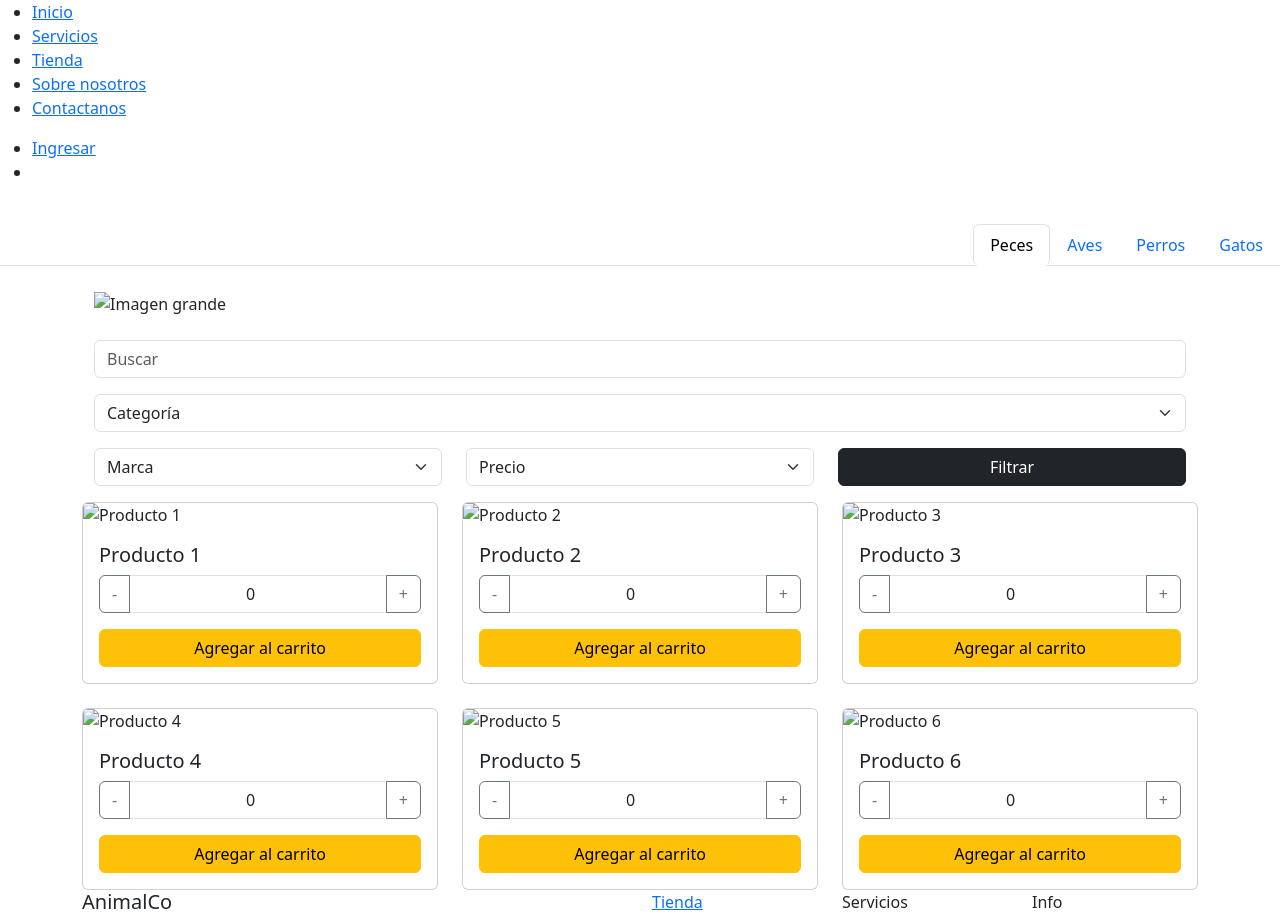
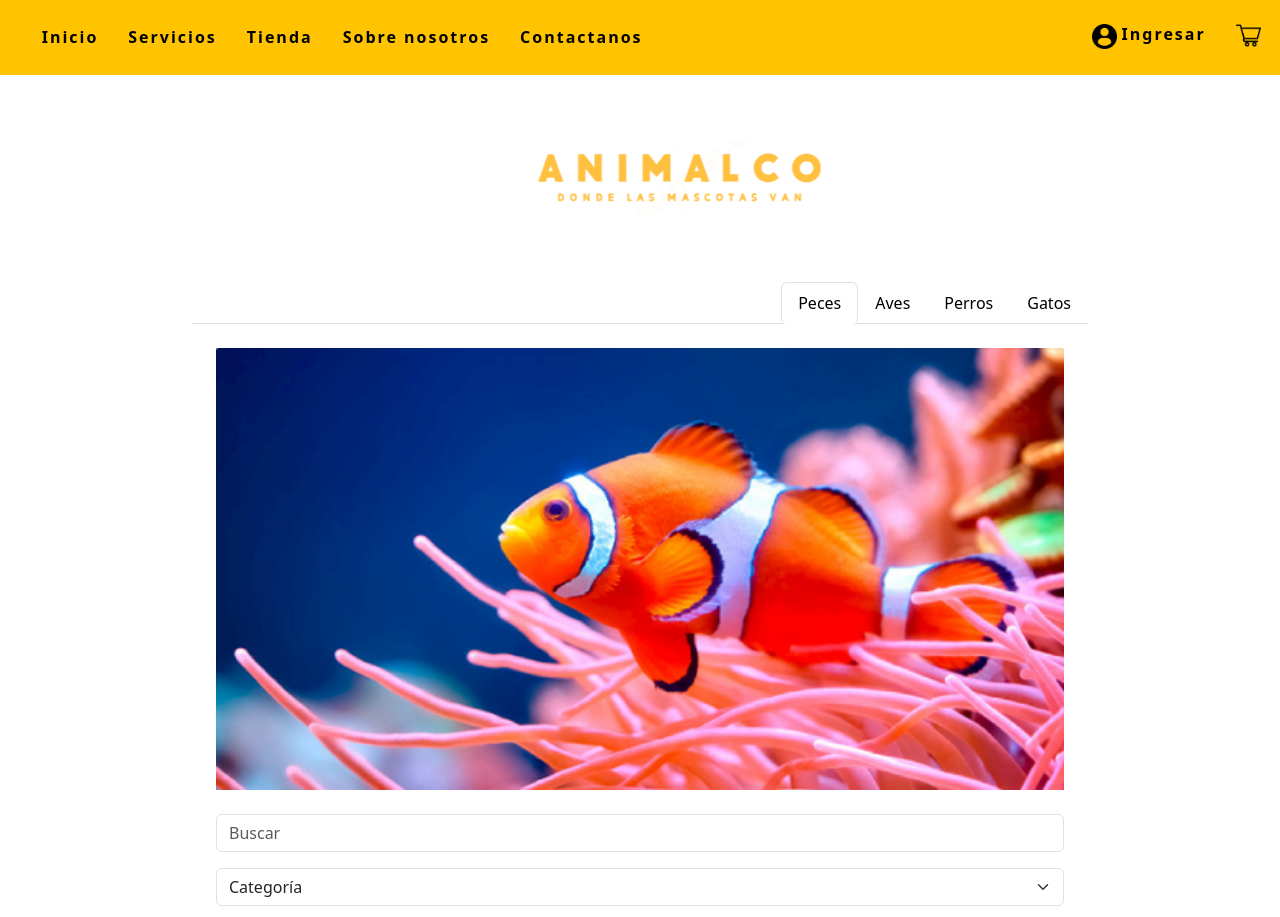
Before and after one commit to LauraR1328/ProyectoPoliFront, a plain HTML site: page public/tienda.html in a window 1280 px wide. Shown: the top 917 px of the page. Drawn offline with nearby package versions, Linux system fonts and the light colour scheme; the site is published under a folder, as on GitHub Pages, so addresses that start at the root find nothing.

Commit message:
conguracion rutas tienda

```diff
--- a/public/tienda.html
+++ b/public/tienda.html
@@ -4,9 +4,9 @@
 <head>
     <meta charset="UTF-8">
     <meta name="viewport" content="width=device-width, initial-scale=1.0">
-    <link rel="stylesheet" href="/src/styles/header.css">
-    <link rel="stylesheet" href="/src/styles/footer.css">
-    <link rel="stylesheet" href="/src/styles/tienda.css">
+    <link rel="stylesheet" href="../src/styles/header.css">
+    <link rel="stylesheet" href="../src/styles/footer.css">
+    <link rel="stylesheet" href="../src/styles/tienda.css">
     <link href="https://cdn.jsdelivr.net/npm/bootstrap@5.3.0-alpha1/dist/css/bootstrap.min.css" rel="stylesheet">
     <link href="https://cdnjs.cloudflare.com/ajax/libs/fullcalendar/5.10.1/main.min.css" rel="stylesheet">
     <link href="https://cdn.jsdelivr.net/npm/bootstrap@5.3.3/dist/css/bootstrap.min.css" rel="stylesheet"
@@ -22,35 +22,35 @@
         <nav>
             <ul class="menu">
                 <li>
-                    <a href="/public/index.html">Inicio</a>
+                    <a href="index.html">Inicio</a>
                 </li>
                 <li>
-                    <a href="/public/servicios.html">Servicios</a>
+                    <a href="servicios.html">Servicios</a>
                 </li>
                 <li>
-                    <a href="/public/tienda.html">Tienda</a>
+                    <a href="tienda.html">Tienda</a>
                 </li>
                 <li>
-                    <a href="/public/acerda_de.html">Sobre nosotros</a>
+                    <a href="acerda_de.html">Sobre nosotros</a>
                 </li>
                 <li>
-                    <a href="/public/contactanos.html">Contactanos</a>
+                    <a href="contactanos.html">Contactanos</a>
                 </li>
             </ul>
         </nav>
         <ul class="iconos">
             <li class="user">
-                <a href="/public/login.html"><img class="iconoUser" src="/src/assets/img/profile-user_64572.png" alt="">Ingresar</a>
+                <a href="login.html"><img class="iconoUser" src="../src/assets/img/profile-user_64572.png" alt="">Ingresar</a>
             </li>
             <li>
-                <a href=""><img class="iconoUser" id="carrito" src="/src/assets/img/shopping-cart_2838895.png"
+                <a href=""><img class="iconoUser" id="carrito" src="../src/assets/img/shopping-cart_2838895.png"
                         alt=""></a>
             </li>
         </ul>
     </header>
 
     <div class="logoTienda">
-        <img src="/src/assets/img/logoTienda.png" alt="">
+        <img src="../src/assets/img/logoTienda.png" alt="">
     </div>
     <!--Fin Header-->
 
@@ -90,7 +90,7 @@
 
                         <!-- Imagen grande -->
                         <div class="container mt-8">
-                            <img src="/src/assets/img/peces.png" class="img-fluid centered-image" id="imagenTab"
+                            <img src="../src/assets/img/peces.png" class="img-fluid centered-image" id="imagenTab"
                                 alt="Imagen grande">
                         </div>
 
@@ -132,7 +132,7 @@
                             <!-- Producto 1 -->
                             <div class="col-md-4">
                                 <div class="card">
-                                    <img src="/src/assets/img/producto3.png" class="card-img-top" alt="Producto 1">
+                                    <img src="../src/assets/img/producto3.png" class="card-img-top" alt="Producto 1">
                                     <div class="card-body">
                                         <h5 class="card-title">Producto 1</h5>
 
@@ -154,7 +154,7 @@
                             <!-- Producto 2 -->
                             <div class="col-md-4">
                                 <div class="card">
-                                    <img src="/src/assets/img/producto2.png" class="card-img-top" alt="Producto 2">
+                                    <img src="../src/assets/img/producto2.png" class="card-img-top" alt="Producto 2">
                                     <div class="card-body">
                                         <h5 class="card-title">Producto 2</h5>
                                         <div class="input-group mb-3">
@@ -172,7 +172,7 @@
                             <!-- Producto 3 -->
                             <div class="col-md-4">
                                 <div class="card">
-                                    <img src="/src/assets/img/producto3.png" class="card-img-top" alt="Producto 3">
+                                    <img src="../src/assets/img/producto3.png" class="card-img-top" alt="Producto 3">
                                     <div class="card-body">
                                         <h5 class="card-title">Producto 3</h5>
                                         <div class="input-group mb-3">
@@ -189,7 +189,7 @@
                             <!-- Producto 4 -->
                             <div class="col-md-4">
                                 <div class="card">
-                                    <img src="/src/assets/img/producto2.png" class="card-img-top" alt="Producto 4">
+                                    <img src="../src/assets/img/producto2.png" class="card-img-top" alt="Producto 4">
                                     <div class="card-body">
                                         <h5 class="card-title">Producto 4</h5>
                                         <div class="input-group mb-3">
@@ -206,7 +206,7 @@
                             <!-- Producto 5 -->
                             <div class="col-md-4">
                                 <div class="card">
-                                    <img src="/src/assets/img/producto3.png" class="card-img-top" alt="Producto 5">
+                                    <img src="../src/assets/img/producto3.png" class="card-img-top" alt="Producto 5">
                                     <div class="card-body">
                                         <h5 class="card-title">Producto 5</h5>
                                         <div class="input-group mb-3">
@@ -223,7 +223,7 @@
                             <!-- Producto 6 -->
                             <div class="col-md-4">
                                 <div class="card">
-                                    <img src="/src/assets/img/producto2.png" class="card-img-top" alt="Producto 6">
+                                    <img src="../src/assets/img/producto2.png" class="card-img-top" alt="Producto 6">
                                     <div class="card-body">
                                         <h5 class="card-title">Producto 6</h5>
                                         <div class="input-group mb-3">
@@ -288,7 +288,7 @@
 
                         <!-- Imagen grande -->
                         <div class="container mt-8">
-                            <img src="/src/assets/img/imagenGrandeAves.png" class="img-fluid centered-image" id="imagenTab"
+                            <img src="../src/assets/img/imagenGrandeAves.png" class="img-fluid centered-image" id="imagenTab"
                                 alt="Imagen grande">
                         </div>
 
@@ -330,7 +330,7 @@
                             <!-- Producto 1 -->
                             <div class="col-md-4">
                                 <div class="card">
-                                    <img src="/src/assets/img/producto3.png" class="card-img-top" alt="Producto 7">
+                                    <img src="../src/assets/img/producto3.png" class="card-img-top" alt="Producto 7">
                                     <div class="card-body">
                                         <h5 class="card-title">Producto 1</h5>
 
@@ -352,7 +352,7 @@
                             <!-- Producto 2 -->
                             <div class="col-md-4">
                                 <div class="card">
-                                    <img src="/src/assets/img/producto2.png" class="card-img-top" alt="Producto 8">
+                                    <img src="../src/assets/img/producto2.png" class="card-img-top" alt="Producto 8">
                                     <div class="card-body">
                                         <h5 class="card-title">Producto 2</h5>
                                         <div class="input-group mb-3">
@@ -370,7 +370,7 @@
                             <!-- Producto 3 -->
                             <div class="col-md-4">
                                 <div class="card">
-                                    <img src="/src/assets/img/producto3.png" class="card-img-top" alt="Producto 9">
+                                    <img src="../src/assets/img/producto3.png" class="card-img-top" alt="Producto 9">
                                     <div class="card-body">
                                         <h5 class="card-title">Producto 3</h5>
                                         <div class="input-group mb-3">
@@ -387,7 +387,7 @@
                             <!-- Producto 4 -->
                             <div class="col-md-4">
                                 <div class="card">
-                                    <img src="/src/assets/img/producto2.png" class="card-img-top" alt="Producto 4">
+                                    <img src="../src/assets/img/producto2.png" class="card-img-top" alt="Producto 4">
                                     <div class="card-body">
                                         <h5 class="card-title">Producto 4</h5>
                                         <div class="input-group mb-3">
@@ -404,7 +404,7 @@
                             <!-- Producto 5 -->
                             <div class="col-md-4">
                                 <div class="card">
-                                    <img src="/src/assets/img/producto3.png" class="card-img-top" alt="Producto 5">
+                                    <img src="../src/assets/img/producto3.png" class="card-img-top" alt="Producto 5">
                                     <div class="card-body">
                                         <h5 class="card-title">Producto 5</h5>
                                         <div class="input-group mb-3">
@@ -421,7 +421,7 @@
                             <!-- Producto 6 -->
                             <div class="col-md-4">
                                 <div class="card">
-                                    <img src="/src/assets/img/producto2.png" class="card-img-top" alt="Producto 6">
+                                    <img src="../src/assets/img/producto2.png" class="card-img-top" alt="Producto 6">
                                     <div class="card-body">
                                         <h5 class="card-title">Producto 6</h5>
                                         <div class="input-group mb-3">
@@ -486,7 +486,7 @@
 
                         <!-- Imagen grande -->
                         <div class="container mt-8">
-                            <img src="/src/assets/img/slider2.png" class="img-fluid centered-image" id="imagenTab"
+                            <img src="../src/assets/img/slider2.png" class="img-fluid centered-image" id="imagenTab"
                                 alt="Imagen grande">
                         </div>
 
@@ -528,7 +528,7 @@
                             <!-- Producto 1 -->
                             <div class="col-md-4">
                                 <div class="card">
-                                    <img src="/src/assets/img/producto3.png" class="card-img-top" alt="Producto 1">
+                                    <img src="../src/assets/img/producto3.png" class="card-img-top" alt="Producto 1">
                                     <div class="card-body">
                                         <h5 class="card-title">Producto 1</h5>
 
@@ -550,7 +550,7 @@
                             <!-- Producto 2 -->
                             <div class="col-md-4">
                                 <div class="card">
-                                    <img src="/src/assets/img/producto2.png" class="card-img-top" alt="Producto 2">
+                                    <img src="../src/assets/img/producto2.png" class="card-img-top" alt="Producto 2">
                                     <div class="card-body">
                                         <h5 class="card-title">Producto 2</h5>
                                         <div class="input-group mb-3">
@@ -568,7 +568,7 @@
                             <!-- Producto 3 -->
                             <div class="col-md-4">
                                 <div class="card">
-                                    <img src="/src/assets/img/producto3.png" class="card-img-top" alt="Producto 3">
+                                    <img src="../src/assets/img/producto3.png" class="card-img-top" alt="Producto 3">
                                     <div class="card-body">
                                         <h5 class="card-title">Producto 3</h5>
                                         <div class="input-group mb-3">
@@ -585,7 +585,7 @@
                             <!-- Producto 4 -->
                             <div class="col-md-4">
                                 <div class="card">
-                                    <img src="/src/assets/img/producto2.png" class="card-img-top" alt="Producto 4">
+                                    <img src="../src/assets/img/producto2.png" class="card-img-top" alt="Producto 4">
                                     <div class="card-body">
                                         <h5 class="card-title">Producto 4</h5>
                                         <div class="input-group mb-3">
@@ -602,7 +602,7 @@
                             <!-- Producto 5 -->
                             <div class="col-md-4">
                                 <div class="card">
-                                    <img src="/src/assets/img/producto3.png" class="card-img-top" alt="Producto 5">
+                                    <img src="../src/assets/img/producto3.png" class="card-img-top" alt="Producto 5">
                                     <div class="card-body">
                                         <h5 class="card-title">Producto 5</h5>
                                         <div class="input-group mb-3">
@@ -619,7 +619,7 @@
                             <!-- Producto 6 -->
                             <div class="col-md-4">
                                 <div class="card">
-                                    <img src="/src/assets/img/producto2.png" class="card-img-top" alt="Producto 6">
+                                    <img src="../src/assets/img/producto2.png" class="card-img-top" alt="Producto 6">
                                     <div class="card-body">
                                         <h5 class="card-title">Producto 6</h5>
                                         <div class="input-group mb-3">
@@ -684,7 +684,7 @@
 
                         <!-- Imagen grande -->
                         <div class="container mt-8">
-                            <img src="/src/assets/img/imagengrandeGato.png" class="img-fluid centered-image" id="imagenTab"
+                            <img src="../src/assets/img/imagengrandeGato.png" class="img-fluid centered-image" id="imagenTab"
                                 alt="Imagen grande">
                         </div>
 
@@ -726,7 +726,7 @@
                             <!-- Producto 1 -->
                             <div class="col-md-4">
                                 <div class="card">
-                                    <img src="/src/assets/img/producto3.png" class="card-img-top" alt="Producto 1">
+                                    <img src="../src/assets/img/producto3.png" class="card-img-top" alt="Producto 1">
                                     <div class="card-body">
                                         <h5 class="card-title">Producto 1</h5>
 
@@ -748,7 +748,7 @@
                             <!-- Producto 2 -->
                             <div class="col-md-4">
                                 <div class="card">
-                                    <img src="/src/assets/img/producto2.png" class="card-img-top" alt="Producto 2">
+                                    <img src="../src/assets/img/producto2.png" class="card-img-top" alt="Producto 2">
                                     <div class="card-body">
                                         <h5 class="card-title">Producto 2</h5>
                                         <div class="input-group mb-3">
@@ -766,7 +766,7 @@
                             <!-- Producto 3 -->
                             <div class="col-md-4">
                                 <div class="card">
-                                    <img src="/src/assets/img/producto3.png" class="card-img-top" alt="Producto 3">
+                                    <img src="../src/assets/img/producto3.png" class="card-img-top" alt="Producto 3">
                                     <div class="card-body">
                                         <h5 class="card-title">Producto 3</h5>
                                         <div class="input-group mb-3">
@@ -783,7 +783,7 @@
                             <!-- Producto 4 -->
                             <div class="col-md-4">
                                 <div class="card">
-                                    <img src="/src/assets/img/producto2.png" class="card-img-top" alt="Producto 4">
+                                    <img src="../src/assets/img/producto2.png" class="card-img-top" alt="Producto 4">
                                     <div class="card-body">
                                         <h5 class="card-title">Producto 4</h5>
                                         <div class="input-group mb-3">
@@ -800,7 +800,7 @@
                             <!-- Producto 5 -->
                             <div class="col-md-4">
                                 <div class="card">
-                                    <img src="/src/assets/img/producto3.png" class="card-img-top" alt="Producto 5">
+                                    <img src="../src/assets/img/producto3.png" class="card-img-top" alt="Producto 5">
                                     <div class="card-body">
                                         <h5 class="card-title">Producto 5</h5>
                                         <div class="input-group mb-3">
@@ -817,7 +817,7 @@
                             <!-- Producto 6 -->
                             <div class="col-md-4">
                                 <div class="card">
-                                    <img src="/src/assets/img/producto2.png" class="card-img-top" alt="Producto 6">
+                                    <img src="../src/assets/img/producto2.png" class="card-img-top" alt="Producto 6">
                                     <div class="card-body">
                                         <h5 class="card-title">Producto 6</h5>
                                         <div class="input-group mb-3">
@@ -900,9 +900,9 @@
                     <p></p>
                     <p></p>
                     <ul class="social-icons">
-                        <li><a href="#"><img src="/src/assets/img/facebook_3670032.png" alt="Facebook"></a></li>
-                        <li><a href="#"><img src="/src/assets/img/social_13670447.png" alt="Twitter"></a></li>
-                        <li><a href="#"><img src="/src/assets/img/instagram_2111463.png" alt="Instagram"></a></li>
+                        <li><a href="#"><img src="../src/assets/img/facebook_3670032.png" alt="Facebook"></a></li>
+                        <li><a href="#"><img src="../src/assets/img/social_13670447.png" alt="Twitter"></a></li>
+                        <li><a href="#"><img src="../src/assets/img/instagram_2111463.png" alt="Instagram"></a></li>
                     </ul>
                 </div>
                 <div class="col-md-2">
```
